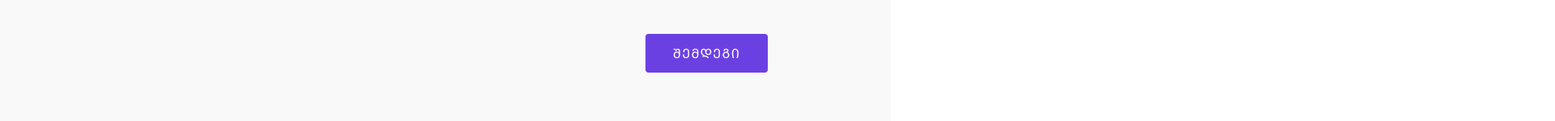
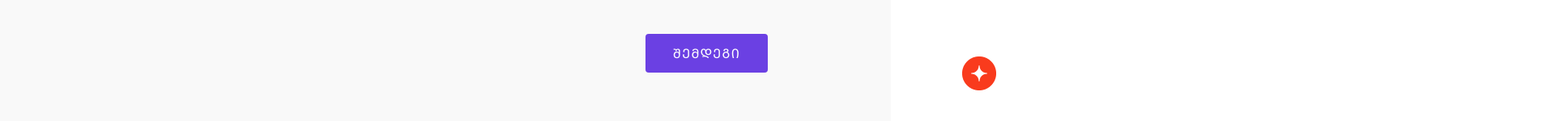
Before and after one commit to nuccaa99/redberry-assignment, a React (Create React App) app: page /info in a window 1280 px wide. Shown: the part 924-1074 px from the top of the page at 81% size, 1920 px wide, since content can reach past the window. Built offline with nearby package versions, Linux system fonts and the light colour scheme; a web font is replaced by a local one.

Commit message:
created cv component

```diff
--- /dev/null
+++ b/src/components/CV.css
@@ -0,0 +1,13 @@
+.cv-container {
+    width: 822px;
+    position: relative;
+    left: 1110px;
+
+}
+
+
+.cv-container img {
+    position: absolute;
+    top: 994px;
+    left:78px;
+}
--- /dev/null
+++ b/src/components/CV.js
@@ -0,0 +1,13 @@
+import React from "react";
+import "./CV.css";
+import sparkle from "./assets/sparkly.png";
+
+const CV = () => {
+    return (
+        <div className="cv-container">
+            <img src={sparkle} alt="red mark" />
+        </div>
+    )
+}
+
+export default CV;
--- a/src/components/GeneralInfo.js
+++ b/src/components/GeneralInfo.js
@@ -1,5 +1,6 @@
 import React, { useState } from "react";
 import "./Infos.css";
+import CV from "./CV";
 import arrowLeft from "./assets/arrowLeft.png";
 import valid from "./assets/valid.png";
 import error from "./assets/error.png";
@@ -80,6 +81,7 @@ const GeneralInfo = () => {
 
     return (
         <div className="general-info container">
+            <CV/>
             <header className="general-info header">
                 <Link to="/">
                     <img src={arrowLeft} alt="left arrow" id="arrow-left" />
```
Also changed, not shown: src/components/Style.css (line endings or trailing spaces), src/components/assets/sparkly.png (added).
